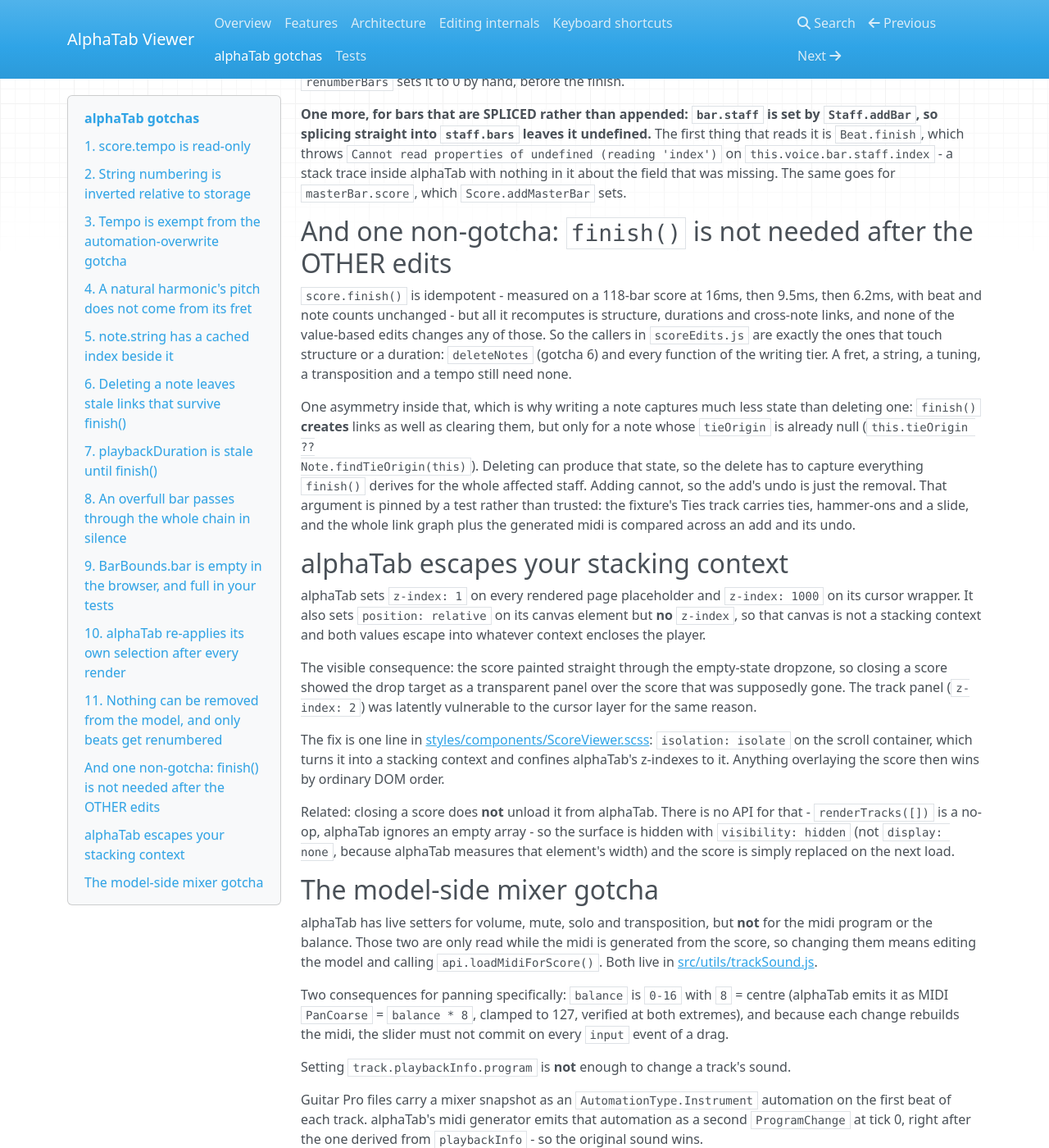
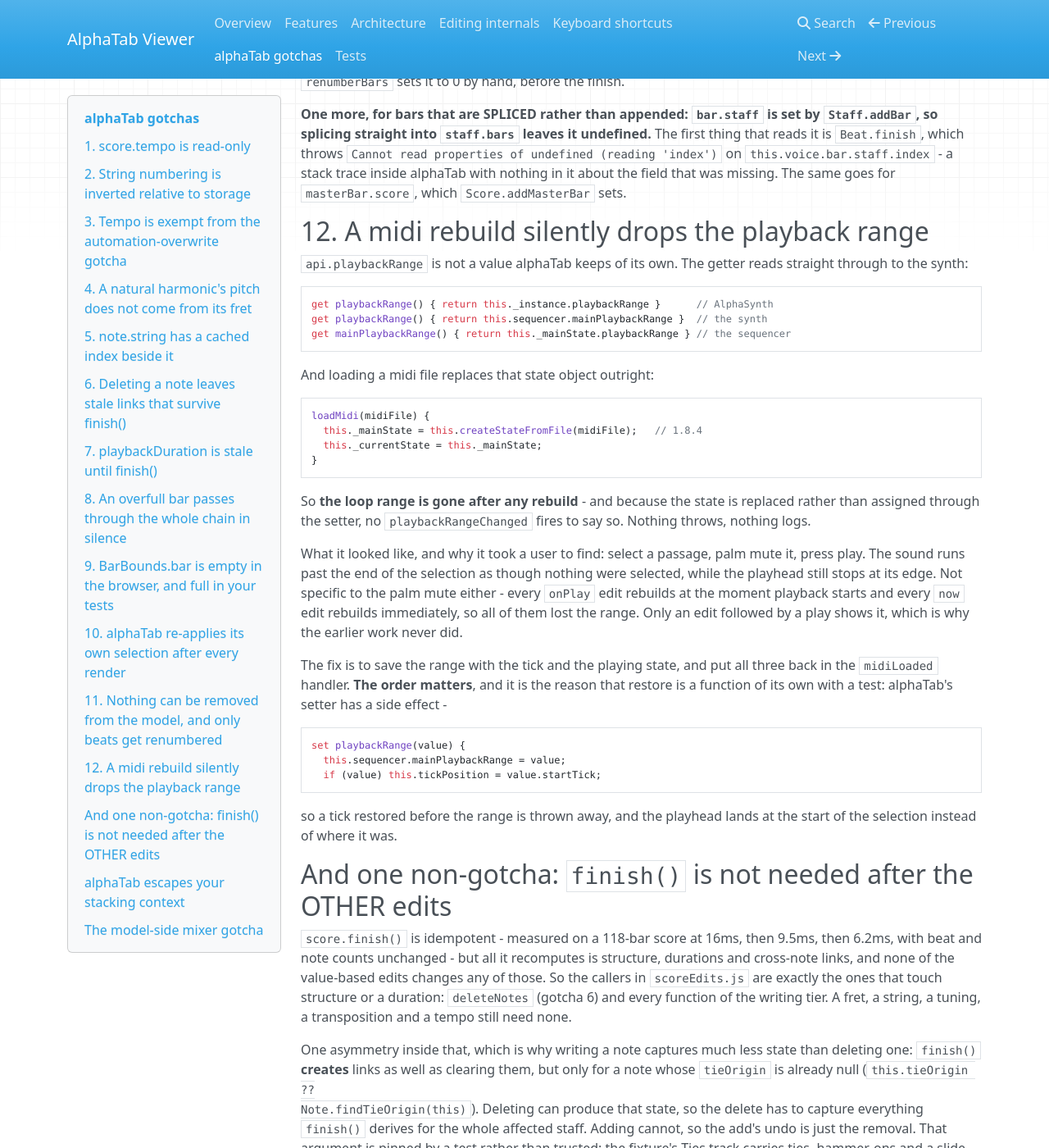
Before and after one commit to Folofietre/alphatab-viewer, an MkDocs documentation site: the page built from mkdoc/alphatab-gotchas.md, in a window 1280 px wide and 1400 px high, scrolled down 7845 px. Shown: the whole window at 82% size. Built offline with MkDocs 1.6.1, drawn with Linux system fonts in a browser that asks for light colours; nearby versions of some CDN libraries; some of the changed text lies outside the part shown.

Commit message:
Fix play after midi edition

````diff
--- a/mkdoc/alphatab-gotchas.md
+++ b/mkdoc/alphatab-gotchas.md
@@ -434,6 +434,51 @@
 about the field that was missing. The same goes for `masterBar.score`, which
 `Score.addMasterBar` sets.
 
+## 12. A midi rebuild silently drops the playback range
+
+`api.playbackRange` is not a value alphaTab keeps of its own. The getter reads
+straight through to the synth:
+
+```js
+get playbackRange() { return this._instance.playbackRange }      // AlphaSynth
+get playbackRange() { return this.sequencer.mainPlaybackRange }  // the synth
+get mainPlaybackRange() { return this._mainState.playbackRange } // the sequencer
+```
+
+And loading a midi file replaces that state object outright:
+
+```js
+loadMidi(midiFile) {
+  this._mainState = this.createStateFromFile(midiFile);   // 1.8.4
+  this._currentState = this._mainState;
+}
+```
+
+So **the loop range is gone after any rebuild** - and because the state is
+replaced rather than assigned through the setter, no `playbackRangeChanged` fires
+to say so. Nothing throws, nothing logs.
+
+What it looked like, and why it took a user to find: select a passage, palm mute
+it, press play. The sound runs past the end of the selection as though nothing
+were selected, while the playhead still stops at its edge. Not specific to the
+palm mute either - every `onPlay` edit rebuilds at the moment playback starts and
+every `now` edit rebuilds immediately, so all of them lost the range. Only an
+edit followed by a play shows it, which is why the earlier work never did.
+
+The fix is to save the range with the tick and the playing state, and put all
+three back in the `midiLoaded` handler. **The order matters**, and it is the
+reason that restore is a function of its own with a test: alphaTab's setter has a
+side effect -
+
+```js
+set playbackRange(value) {
+  this.sequencer.mainPlaybackRange = value;
+  if (value) this.tickPosition = value.startTick;
+```
+
+so a tick restored before the range is thrown away, and the playhead lands at the
+start of the selection instead of where it was.
+
 ## And one non-gotcha: `finish()` is not needed after the OTHER edits
 
 `score.finish()` is idempotent - measured on a 118-bar score at 16ms, then 9.5ms,
````
Also changed, not shown: other parts of mkdoc/alphatab-gotchas.md (+1 -1 lines), README.md (+1 -1 lines), mkdoc/editing.md (+7 -0 lines), mkdoc/index.md (+1 -1 lines), mkdoc/tests.md (+7 -0 lines), 2 other files.
